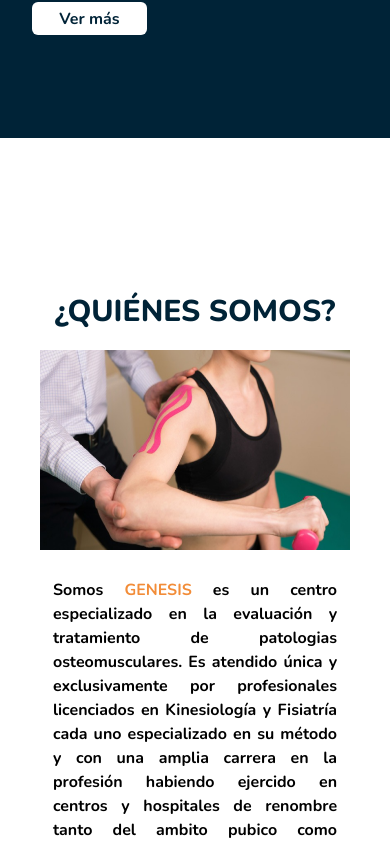
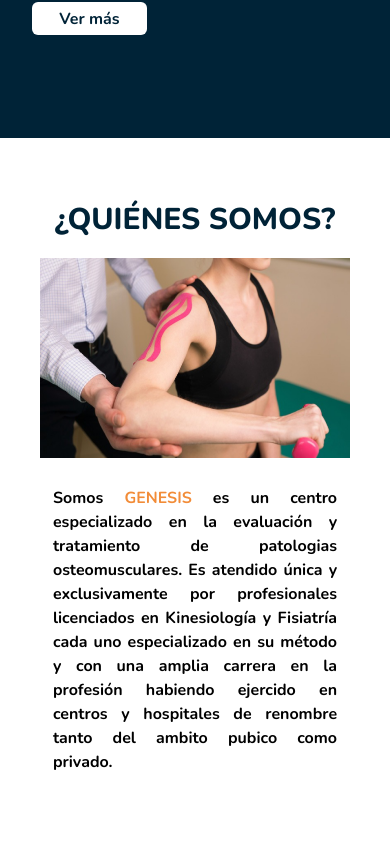
Before and after one commit to tomaslami/update-genesis, a Next.js app: page / in a window 390 px wide. Shown: the part 1620-2464 px from the top of the page. Built offline with nearby package versions, Linux system fonts and the light colour scheme.

Commit message:
height changes in aboutUs and carousel

```diff
--- a/src/components/AboutUs.tsx
+++ b/src/components/AboutUs.tsx
@@ -4,7 +4,7 @@ import React from 'react'
 
 const AboutUs = () => {
   return (
-    <main id='nosotros' className='w-full min-h-screen flex flex-col justify-center items-center gap-5 lg:gap-8 pt-10 lg:pt-0'>
+    <main id='nosotros' className='w-full md:min-h-screen h-[700px] flex flex-col justify-center items-center gap-5 lg:gap-8 '>
       <div className='flex justify-center items-center w-full h-2/12 '>
         <h1 className='text-center text-3xl text-[#002337] font-extrabold '>¿QUIÉNES SOMOS?</h1>
       </div>
--- a/src/components/Carousel.tsx
+++ b/src/components/Carousel.tsx
@@ -9,7 +9,7 @@ const Carousel = () => {
 
 
   return (
-    <article className='w-full md:h-screen h-[600px] flex flex-col justify-center items-center'>
+    <article className='w-full md:h-screen h-[450px] flex flex-col justify-center items-center'>
       <div className='flex justify-center  items-center w-full h-full'>
         <span className='bg-[#002337] w-full h-[150px] absolute '></span>
         <CardsCarousel />
```
